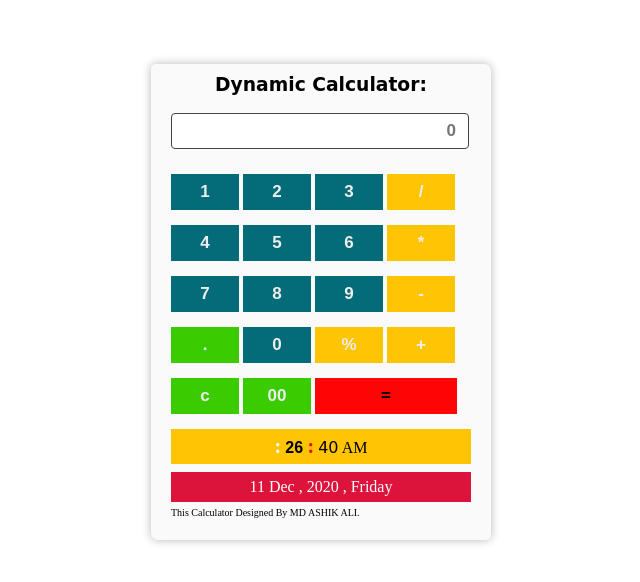
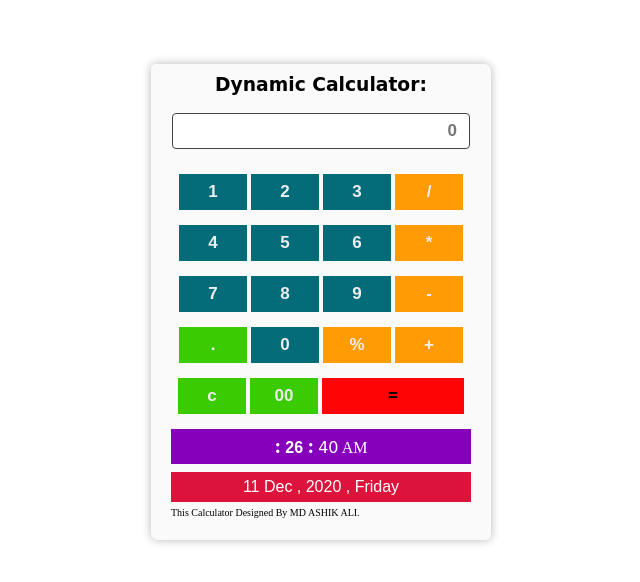
Before and after one commit to ashik-ashik/calculator, a plain HTML site: page index.html in a window 1280 px wide. Shown: the part 106-688 px from the top of the page, without its empty margins (319-959 px from the left). Drawn offline with Linux system fonts and the light colour scheme.

Commit message:
add font

```diff
--- a/css.css
+++ b/css.css
@@ -41,6 +41,7 @@ ul li{
     font-size: 17px;
     margin-bottom: 25px;
 }
+
 ul li input[type='button']{
     border: none;
     outline: 1px;
@@ -66,7 +67,7 @@ ul li input[type='button']:hover{
 
 }
 .oparetor{
-    background: #ffc404 !important;
+    background: #ff9b04 !important;
     color: #eee;
 
 }
@@ -94,9 +95,10 @@ ul li input[type='button']:hover{
 }
 .clock{
     padding: 6px ;
-    background: #ffc404;
+    background: #8600bb;
     margin-bottom: 8px;
     text-align: center;
+    color: #FFF;
 }
 .dot{
     font-weight: 900;
@@ -112,9 +114,11 @@ ul li input[type='button']:hover{
 #sec,h3{
     font-family: 'Parisienne', cursive;
 }
+@import url('https://fonts.googleapis.com/css2?family=Teko&display=swap');
 .date{
     padding: 6px;
     text-align: center;
     background: crimson;
+    font-family: 'Teko', sans-serif;
     color: #fff;
 }
--- a/index.html
+++ b/index.html
@@ -16,7 +16,7 @@
 
     <section class="" id="">
         <div class="container">
-            <div class="calculator">
+            <div class="calculator" style="text-align: center;">
                 <h3 style="margin-top: 0;padding: 0;text-align: center;">Dynamic Calculator:</h3>
                 <form action="" name="form">
                 <div class="calculator-head">
@@ -56,6 +56,7 @@
                     </ul>
                 </div>
                 </form>
+                </div>
                 <div class="extra">
                     <div class="clock">
                         <span id="hour"></span>
@@ -72,7 +73,6 @@
                     </div>
                 </div>
                 <small class="" style="font-size: 10px;">This Calculator Designed By MD ASHIK ALI.</small>
-            </div>
 
         </div>
     </section>
--- a/js.js
+++ b/js.js
@@ -41,9 +41,9 @@ function clock(){
         document.getElementById('ampm').innerText = "AM"
     };
     if(second%2 == '0'){
-        document.getElementById('dot').style.color = "red";
+        document.getElementById('dot').style.color = "#fff";
     }else{
-        document.getElementById('dot').style.color = "#ffc404";
+        document.getElementById('dot').style.color = "#8600bb";
     }
     document.getElementById('year').innerText = date + " "+ month + ' , ' + year+ ' , '+  dayname ;
 }
```
